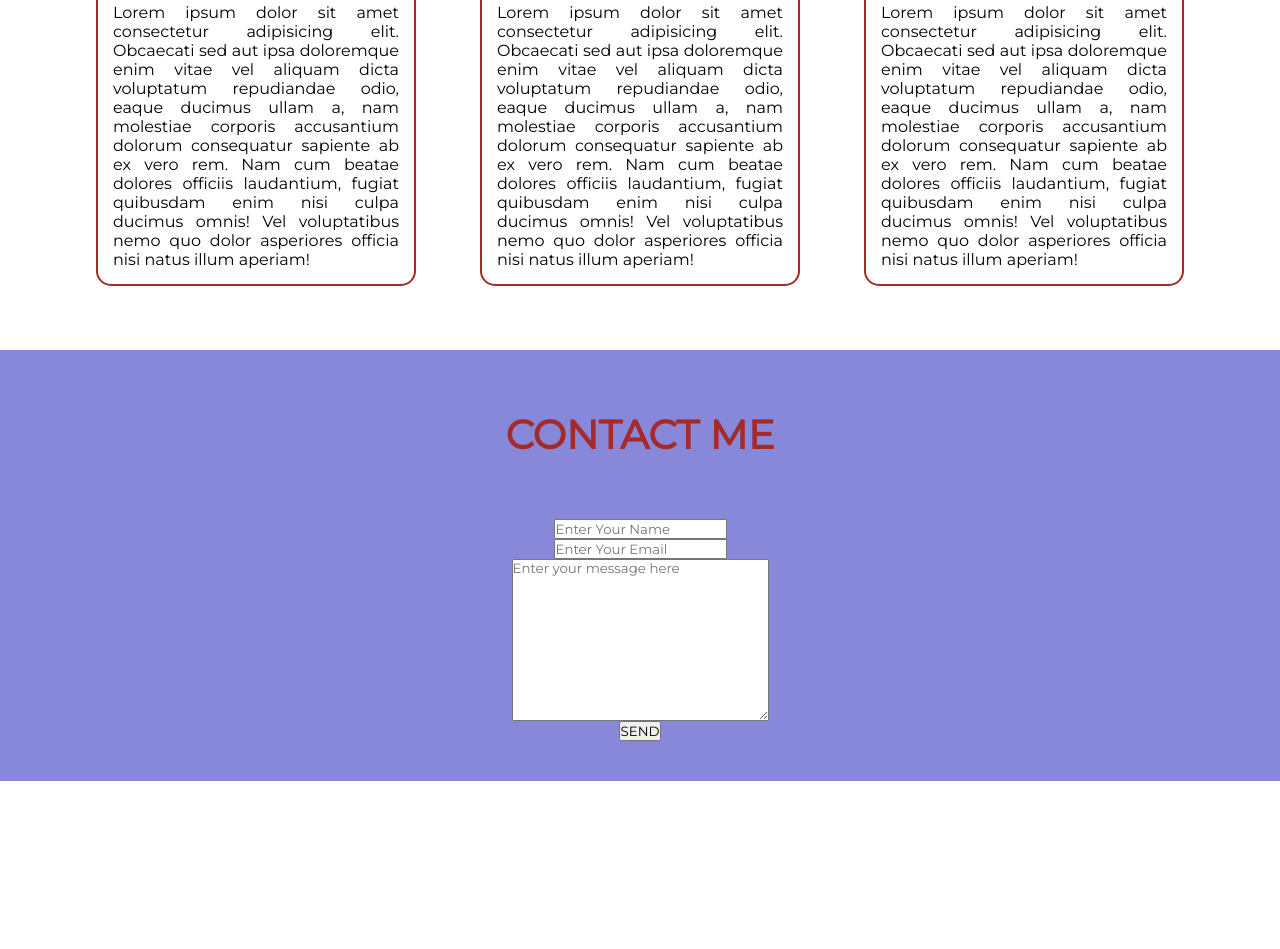
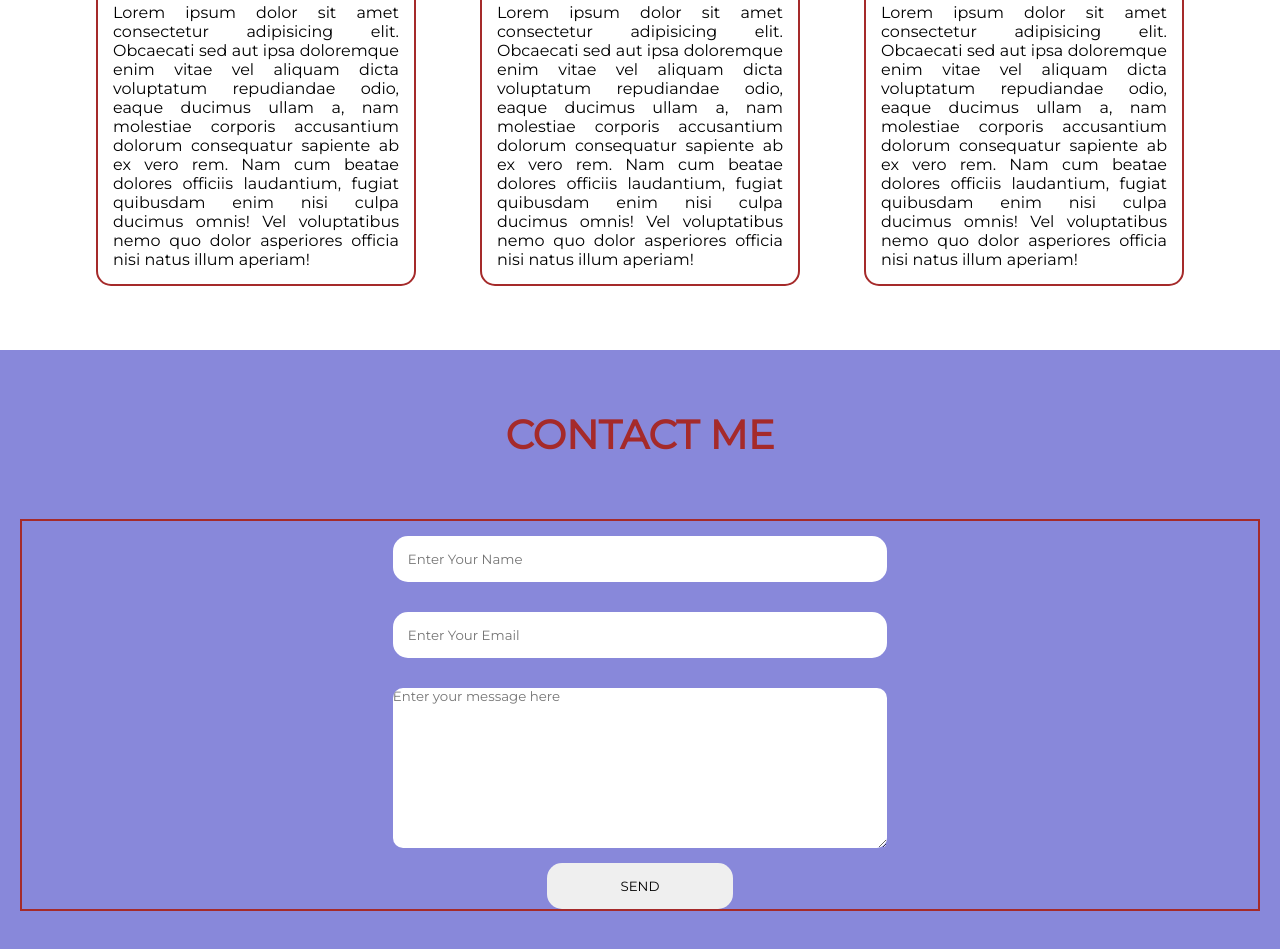
Before and after one commit to DenisMuga/Week1-IP_PortfolioLP, a plain HTML site: page index.html in a window 1280 px wide. Shown: the part 2284-3233 px from the top of the page. Before the commit the page ends 3065 px from the top, so only its background shows below. Drawn offline with Linux system fonts and the light colour scheme.

Commit message:
style: styling button - increasing the width of the button

```diff
--- a/index.css
+++ b/index.css
@@ -97,6 +97,7 @@
     color: brown;
     flex-direction: column;
     padding: 20px;
+
 }
 .form{
     display: flex;
@@ -104,4 +105,25 @@
     flex-direction: column;
     align-items: center;
     margin: 20px 0px;
+    border: solid brown 2px;
 }
+.input{
+    padding: 15px;
+    margin: 15px;
+    width: 40%;
+    border: white;
+    border-radius: 15px;
+
+}
+#msg{
+    width: 40%;
+    border: white;
+    border-radius: 10px;
+    margin: 15px;
+}
+#send{
+    padding: 15px;
+    width: 15%;
+    border-radius: 15px;
+    border: white;
+}
```
